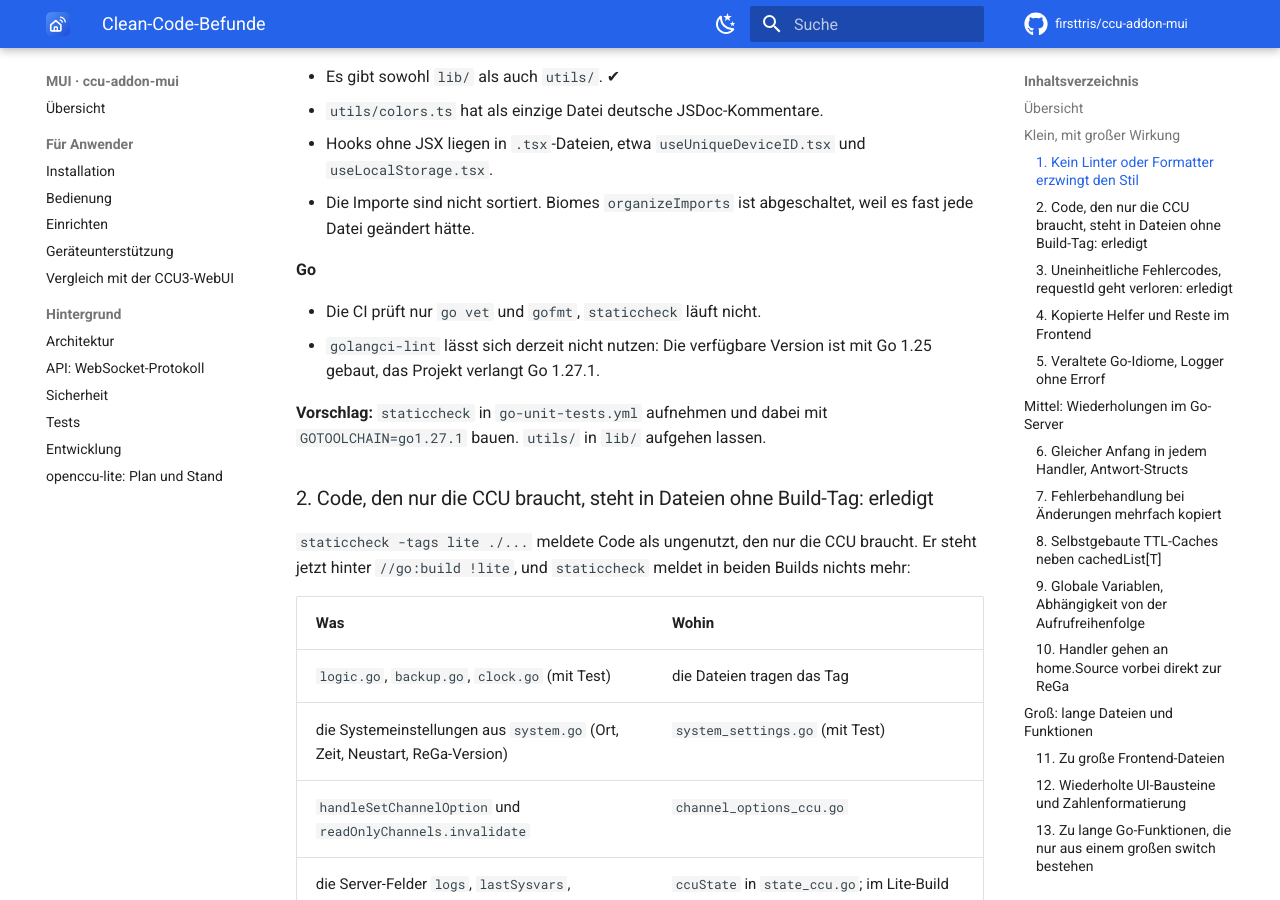
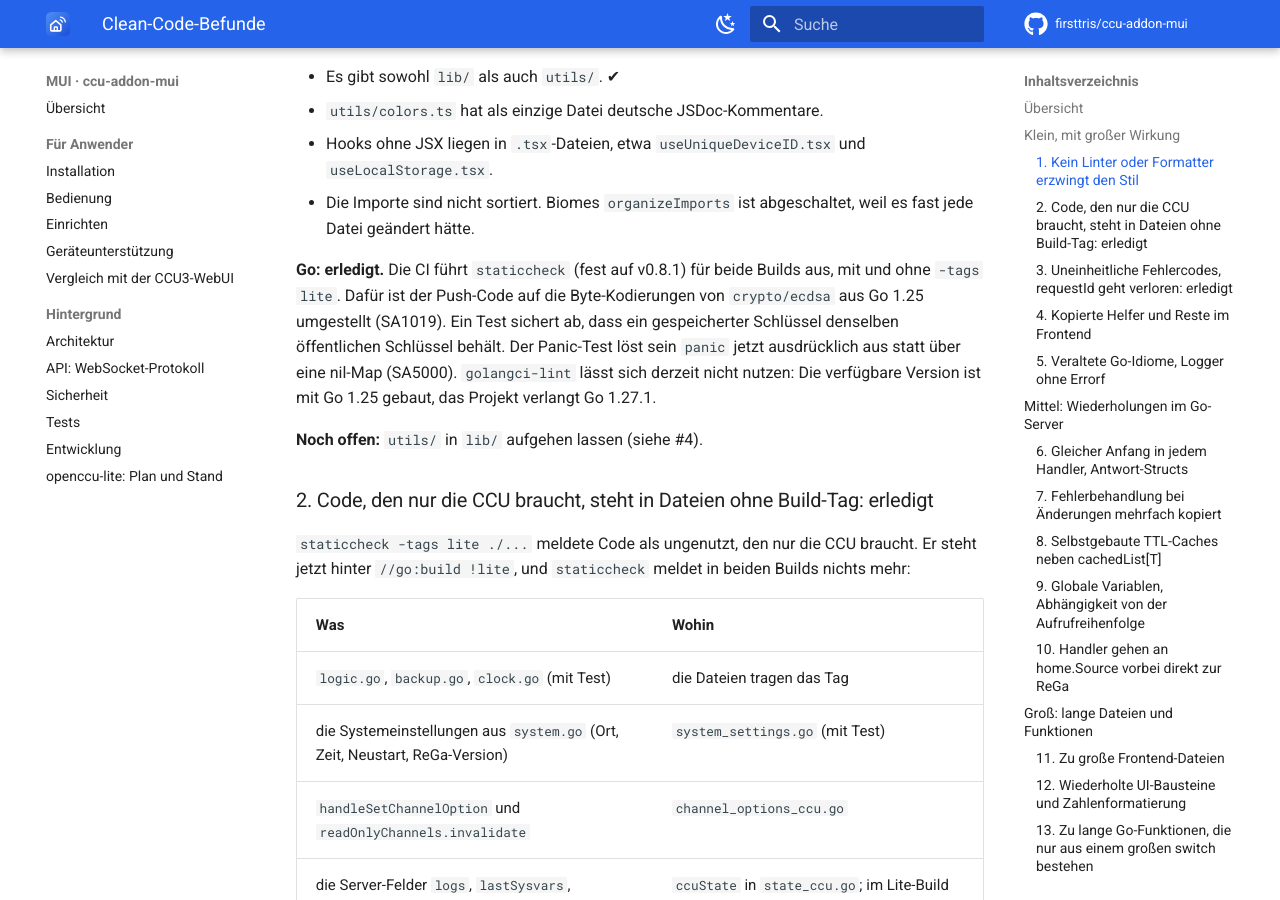
Before and after one commit to firsttris/ccu-addon-mui, an MkDocs documentation site: the page built from docs/clean-code-befunde.md, in a window 1280 px wide and 900 px high, scrolled down 2708 px. Built offline with MkDocs 1.6.1 and Material for MkDocs 9.7.7, drawn with Linux system fonts in a browser that asks for light colours; comment, search, counter and statistics services are not loaded; some of the changed text lies outside the part shown.

Commit message:
staticcheck in der CI, für beide Builds (#231)
go-unit-tests.yml führt staticcheck v0.8.1 mit und ohne -tags lite aus. push/webpush.go nutzt die Byte-Kodierungen von crypto/ecdsa (Go 1.25) statt crypto/elliptic; ein Test sichert, dass gespeicherte Schlüssel gültig bleiben. Der Panic-Test löst panic ausdrücklich aus.

Co-Authored-By: Claude Opus 5.5 <noreply@anthropic.com>
Claude-Session: https://claude.ai/code/session_01K3hrka7UfjroJia9Y6hgMy

```diff
--- a/docs/clean-code-befunde.md
+++ b/docs/clean-code-befunde.md
@@ -75,14 +75,14 @@ Ebenfalls noch offen:
 - Die Importe sind nicht sortiert. Biomes `organizeImports` ist abgeschaltet, weil es fast jede Datei
   geändert hätte.
 
-**Go**
+**Go: erledigt.** Die CI führt `staticcheck` (fest auf v0.8.1) für beide Builds aus, mit und ohne
+`-tags lite`. Dafür ist der Push-Code auf die Byte-Kodierungen von `crypto/ecdsa` aus Go 1.25 umgestellt
+(SA1019). Ein Test sichert ab, dass ein gespeicherter Schlüssel denselben öffentlichen Schlüssel behält.
+Der Panic-Test löst sein `panic` jetzt ausdrücklich aus statt über eine nil-Map (SA5000).
+`golangci-lint` lässt sich derzeit nicht nutzen: Die verfügbare Version ist mit Go 1.25 gebaut, das
+Projekt verlangt Go 1.27.1.
 
-- Die CI prüft nur `go vet` und `gofmt`, `staticcheck` läuft nicht.
-- `golangci-lint` lässt sich derzeit nicht nutzen: Die verfügbare Version ist mit Go 1.25 gebaut, das
-  Projekt verlangt Go 1.27.1.
-
-**Vorschlag:** `staticcheck` in `go-unit-tests.yml` aufnehmen und dabei mit `GOTOOLCHAIN=go1.27.1`
-bauen. `utils/` in `lib/` aufgehen lassen.
+**Noch offen:** `utils/` in `lib/` aufgehen lassen (siehe #4).
 
 ### 2. Code, den nur die CCU braucht, steht in Dateien ohne Build-Tag: erledigt
 
@@ -166,8 +166,6 @@ mehr exportieren.
   - 31-mal steht `logger.X(fmt.Sprintf(…))` im Code ✔, weil es kein `Errorf` und kein `Infof` gibt.
   - `Info` und `Error` sind identisch und schreiben kein Level ✔ (`pkg/logger/logger.go:16–22`).
   - `logger` importiert `config` nur für `LogStartupInfo`.
-- **Veraltete Krypto-Aufrufe.** `push/webpush.go` nutzt `crypto/elliptic` und `ecdsa.PrivateKey.D`
-  (SA1019). Die drei `//nolint:staticcheck` dort sind begründet, mit `crypto/ecdh` ginge es aber ohne.
 
 **Vorschlag:** Den Logger um `Errorf`, `Infof` und ein Level-Präfix ergänzen. `LogStartupInfo` nach
 `main` verschieben. Der Rest ist mechanisch.
```
Also changed, not shown: other parts of docs/clean-code-befunde.md (+2 -2 lines), docs/entwicklung.md (+2 -1 lines), docs/tests.md (+1 -1 lines), 4 other files.
